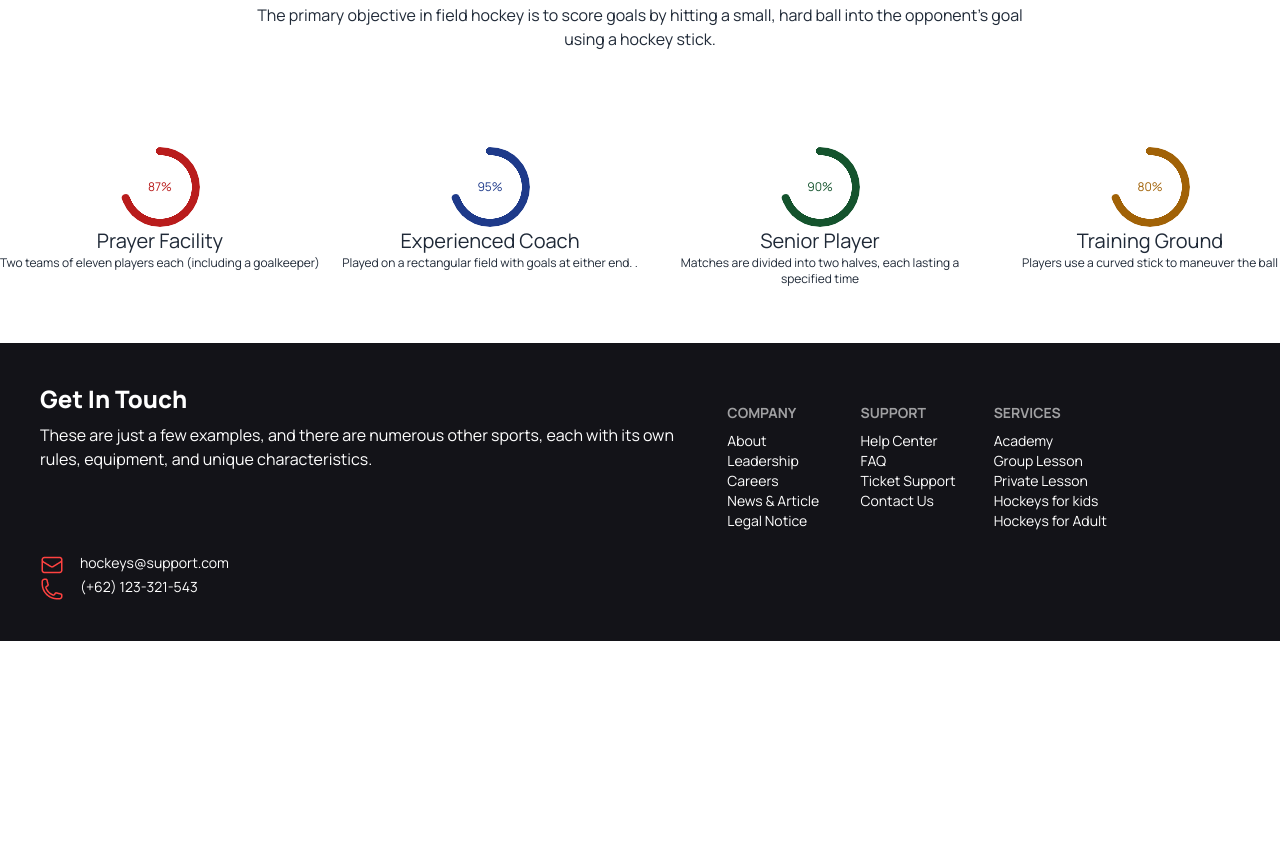
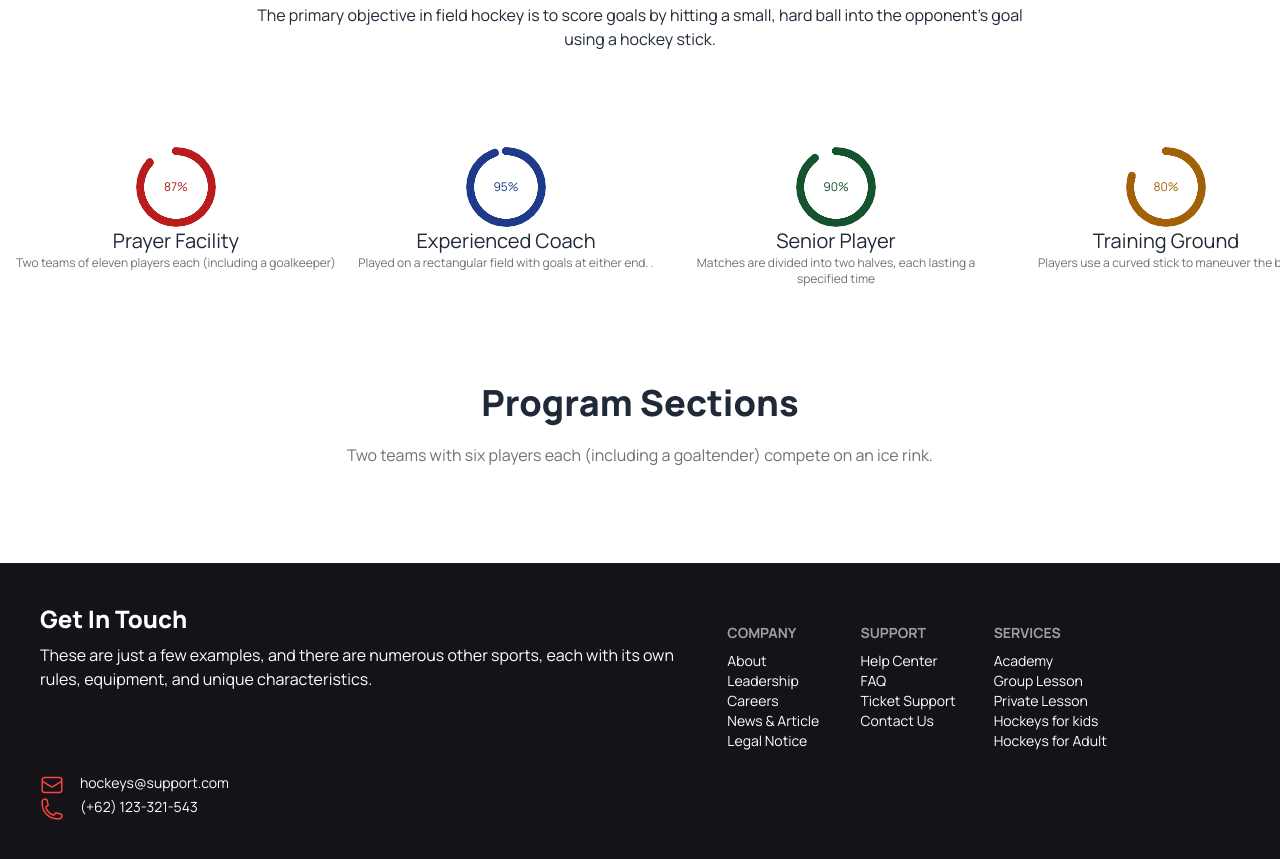
Before and after one commit to ShakirEvan530/assignment_3, a plain HTML site: page index.html in a window 1280 px wide. Shown: the part 1022-1881 px from the top of the page. Before the commit the page ends 1663 px from the top, so only its background shows below. Drawn offline with nearby package versions, Linux system fonts and the light colour scheme.

Commit message:
third part done

```diff
--- a/index.html
+++ b/index.html
@@ -92,29 +92,32 @@
             <h3 class="text-4xl font-extrabold mb-5">Professional Hockeys Club</h3>
             <p class="lg:max-w-3xl mx-auto">The primary objective in field hockey is to score goals by hitting a small, hard ball into the opponent's goal using a hockey stick.</p>
            </section>
-        <div class="container grid sm: grid-cols-1 text-xs lg:grid-cols-4 gap-10 my-14">
+        <div class="container grid sm: grid-cols-1 text-xs ml-4 lg:grid-cols-4 gap-10 my-14">
             <div class="text-center w-80">
-                <div class=" radial-progress text-red-700" style="--value:70;" role="progressbar">87%</div>
+                <div class=" radial-progress text-red-700" style="--value:87;" role="progressbar">87%</div>
                     <h3 class="text-xl">Prayer Facility</h3>
-                    <p>Two teams of eleven players each (including a goalkeeper) </p>
+                    <p class="text-[#13131899]">Two teams of eleven players each (including a goalkeeper) </p>
             </div>
             <div class="text-center w-80">
-                <div class="radial-progress text-blue-900" style="--value:70;" role="progressbar">95%</div>
+                <div class="radial-progress text-blue-900" style="--value:95;" role="progressbar">95%</div>
                 <h3 class="text-xl">Experienced Coach</h3>
-                <p> Played on a rectangular field with goals at either end. .</p>
+                <p class="text-[#13131899]"> Played on a rectangular field with goals at either end. .</p>
             </div>
             <div class="text-center w-80">
-                <div class="radial-progress text-green-900" style="--value:70;" role="progressbar">90%</div>
+                <div class="radial-progress text-green-900" style="--value:90;" role="progressbar">90%</div>
                 <h3 class="text-xl">Senior Player</h3>
-                <p> Matches are divided into two halves, each lasting a specified time</p>
+                <p class="text-[#13131899]"> Matches are divided into two halves, each lasting a specified time</p>
             </div>
             <div class="text-center w-80">
-                <div class="radial-progress text-yellow-700" style="--value:70;" role="progressbar">80%</div>
+                <div class="radial-progress text-yellow-700" style="--value:80;" role="progressbar">80%</div>
                 <h3 class="text-xl">Training Ground</h3>
-                <p> Players use a curved stick to maneuver the ball</p>
+                <p class="text-[#13131899]"> Players use a curved stick to maneuver the ball</p>
             </div>
         </div>
-
+        <section class="text-center my-24">
+            <h3 class="text-4xl font-extrabold mb-5">Program Sections</h3>
+            <p class=" text-[#13131899] lg:max-w-3xl mx-auto"> Two teams with six players each (including a goaltender) compete on an ice rink.</p>
+           </section>
     </main>
 
         <footer class=" container mx-auto sm: footer p-10 bg-[#131318] text-[#FFFFFF]">
```
